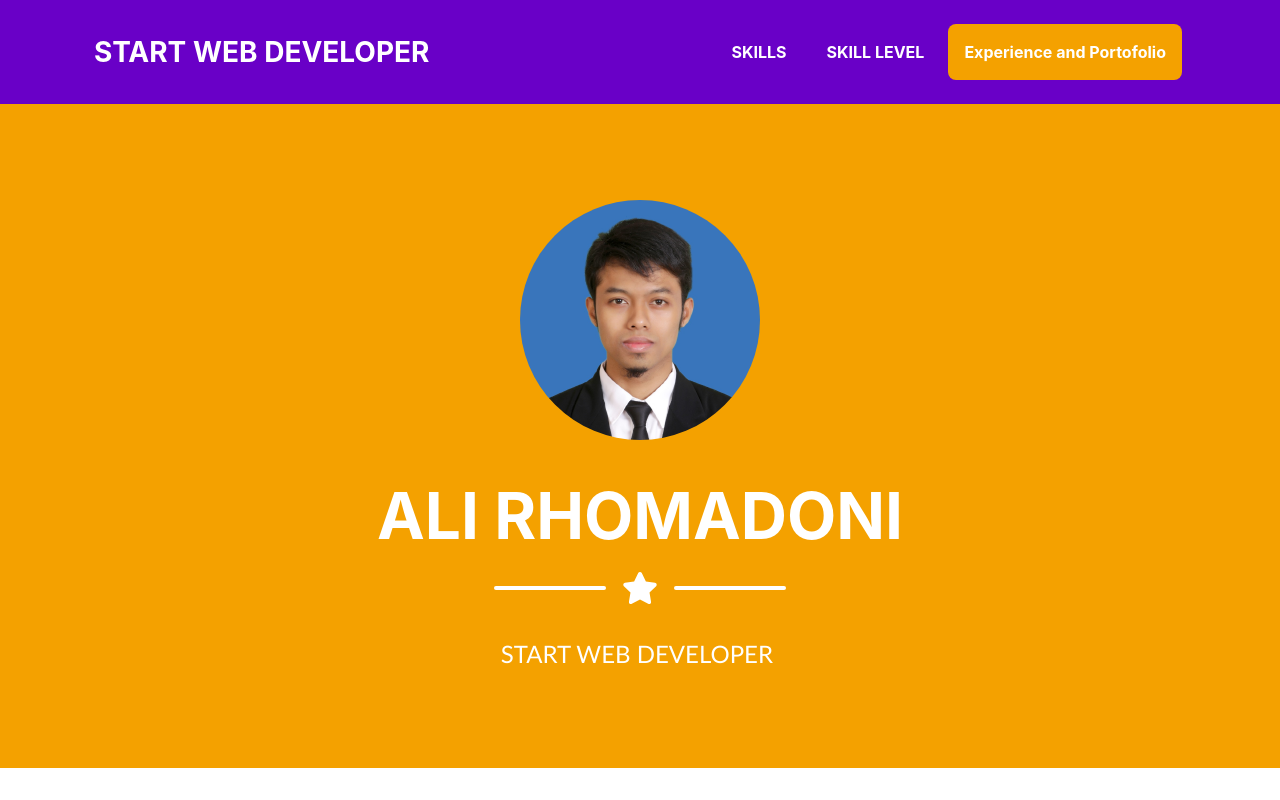
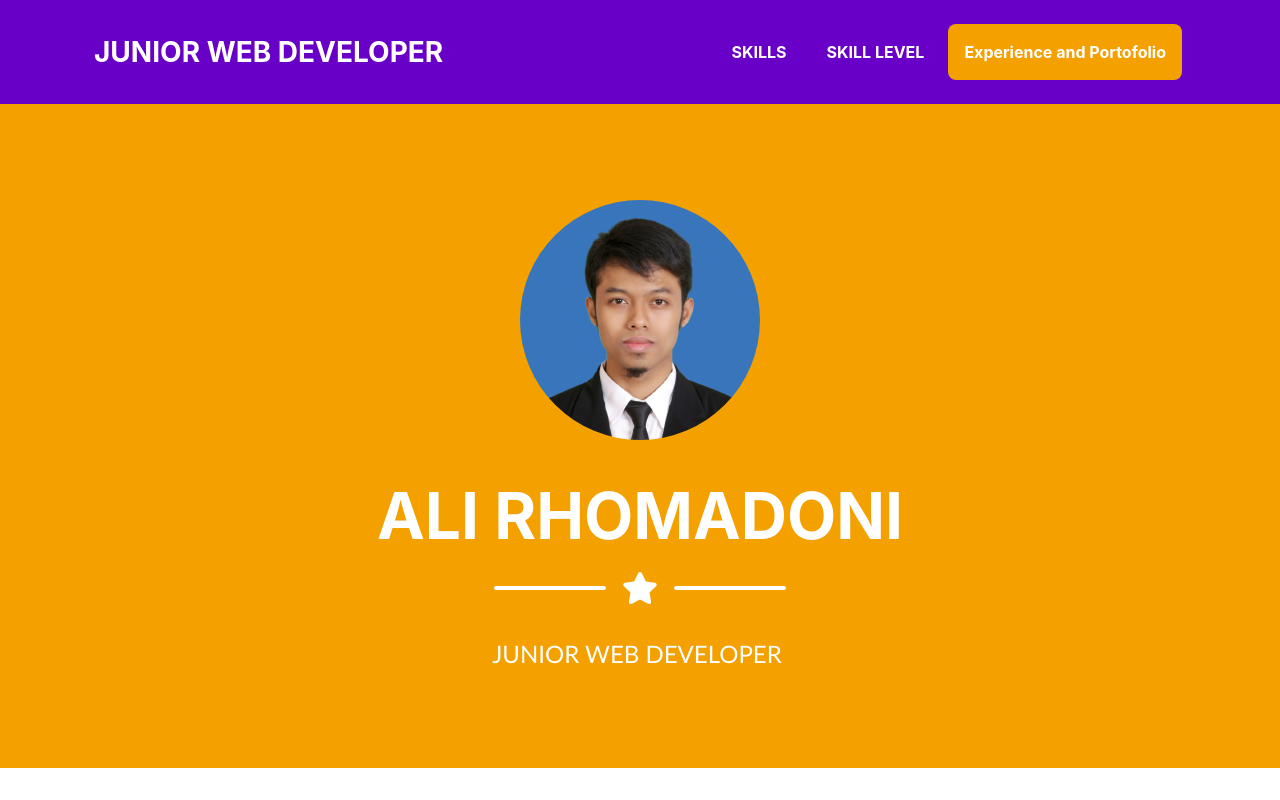
Before and after one commit to alirhomadoni/alirhomadoni.github.io, a plain HTML site: page index.html in a window 1280 px wide. Shown: the top 800 px of the page. Drawn offline with nearby package versions, Linux system fonts and the light colour scheme; a web font is replaced by a local one.

Commit message:
edit start to junior

```diff
--- a/index.html
+++ b/index.html
@@ -5,7 +5,7 @@
         <meta name="viewport" content="width=device-width, initial-scale=1, shrink-to-fit=no">
         <meta name="description" content="">
         <meta name="author" content="">
-        <title>ALI RHOMADONI - Start Web Developer</title>
+        <title>ALI RHOMADONI - Junior Web Developer</title>
         <!-- Font Awesome icons (free version)-->
         <script src="https://cdnjs.cloudflare.com/ajax/libs/font-awesome/5.13.0/js/all.min.js" crossorigin="anonymous"></script>
         <link rel="stylesheet" href="https://cdnjs.cloudflare.com/ajax/libs/font-awesome/4.7.0/css/font-awesome.min.css">
@@ -20,7 +20,7 @@
     <body id="page-top">
       <!-- Navbar -->
         <nav class="navbar navbar-expand-lg bg-secondary fixed-top" id="mainNav">
-            <div class="container"><a class="navbar-brand js-scroll-trigger" href="#page-top">START WEB DEVELOPER</a>
+            <div class="container"><a class="navbar-brand js-scroll-trigger" href="#page-top">JUNIOR WEB DEVELOPER</a>
                 <button class="navbar-toggler navbar-toggler-right font-weight-bold bg-primary text-white rounded" type="button" data-toggle="collapse" data-target="#navbarResponsive" aria-controls="navbarResponsive" aria-expanded="false" aria-label="Toggle navigation">Menu <i class="fas fa-bars"></i></button>
                 <div class="collapse navbar-collapse" id="navbarResponsive">
                     <ul class="navbar-nav ml-auto">
@@ -46,7 +46,7 @@
                     <div class="divider-custom-line"></div>
                 </div>
                 <!-- Masthead Subheading-->
-                <p class="pre-wrap masthead-subheading font-weight-light mb-0">START WEB DEVELOPER </p>
+                <p class="pre-wrap masthead-subheading font-weight-light mb-0">JUNIOR WEB DEVELOPER </p>
             </div>
         </header>
         <section class="page-section portfolio" id="portfolio">
```
